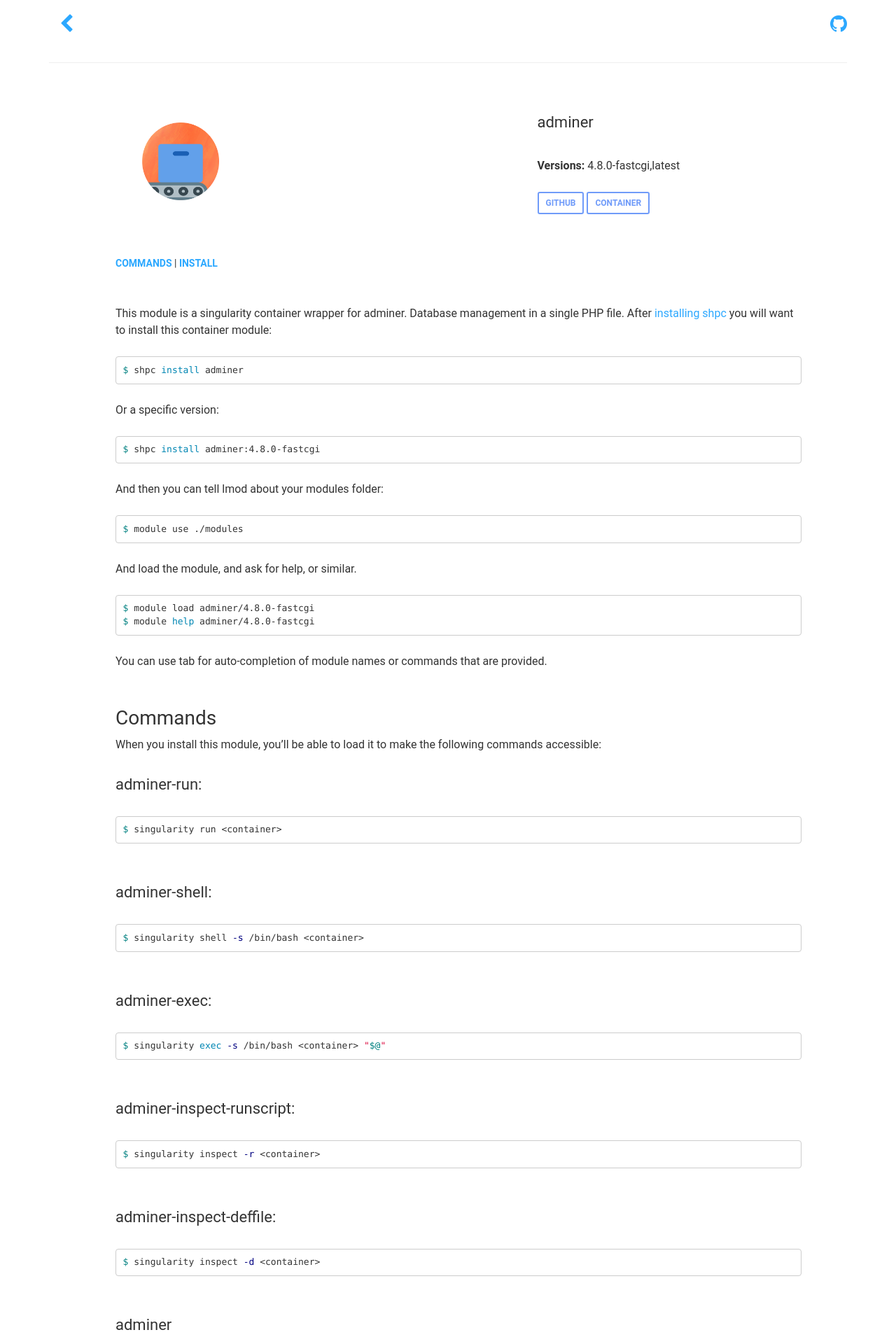
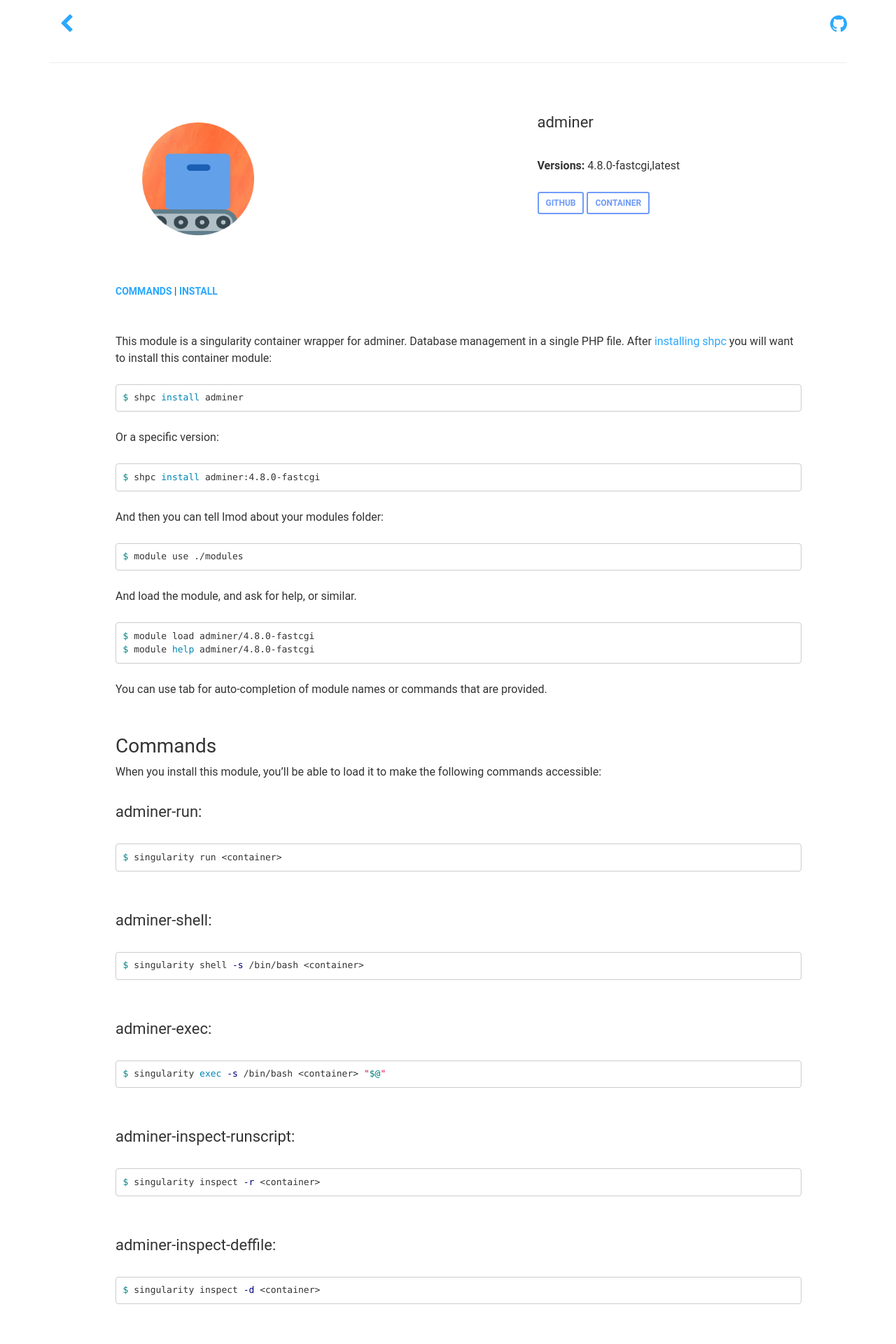
Before and after one commit to autamus/registry, a Jekyll site: the page built from _library/adminer.md, in a window 1280 px wide. Shown: the top 1920 px of the page at 70% size. Built offline with Jekyll 4.4.1, drawn with Linux system fonts in a browser that asks for light colours; nearby versions of some CDN libraries.

Commit message:
Make logo bigger on container pages

```diff
--- a/_layouts/container.html
+++ b/_layouts/container.html
@@ -7,7 +7,7 @@
         <div style="margin-top:25px" class="col-lg-5 col-lg-offset-1">
             <div class="spacing"></div>
             <a href="{{ site.baseurl }}"><img src="{{ site.baseurl }}/img/logo.png"
-                 style="float:left; padding: 20px; width:150px"></span></a>
+                 style="float:left; padding: 20px; width:200px"></span></a>
         </div>
         <div class="col-lg-4 col-lg-offset-1">
             <div class="spacing"></div>
```
